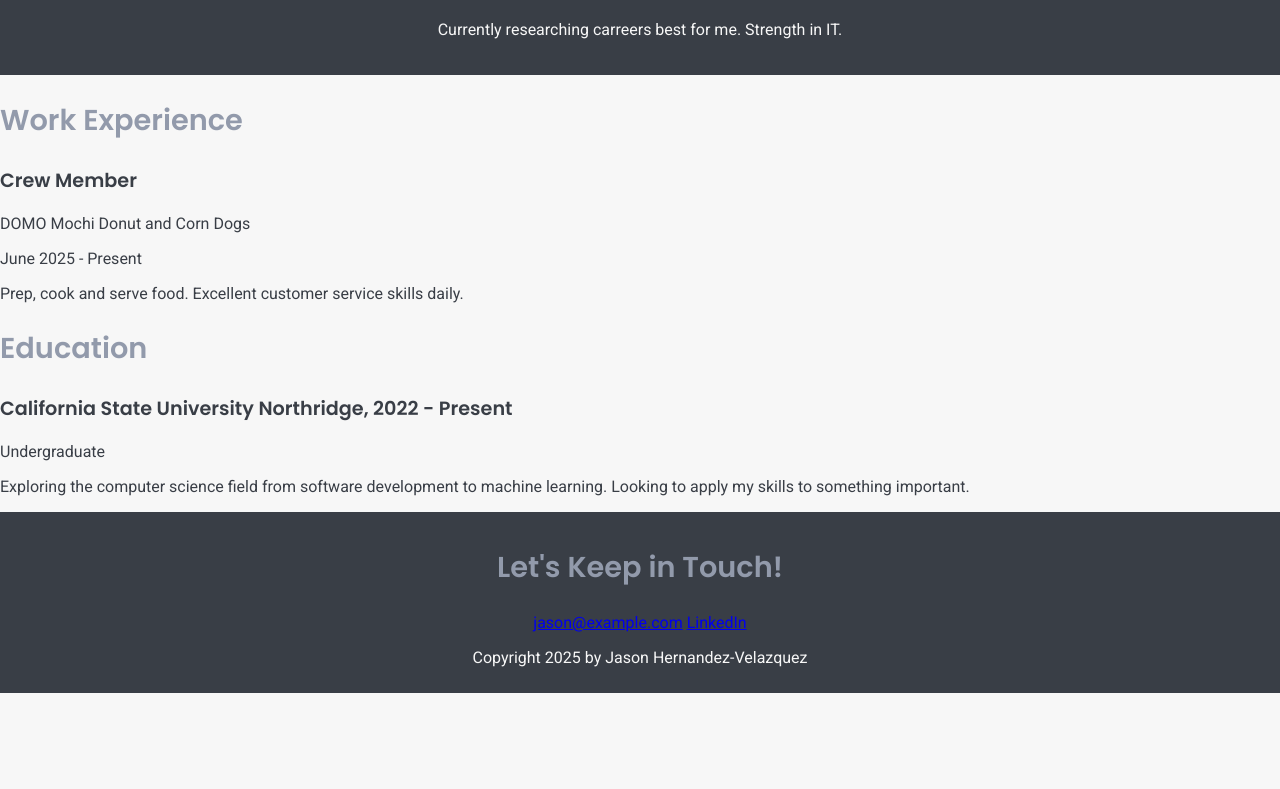
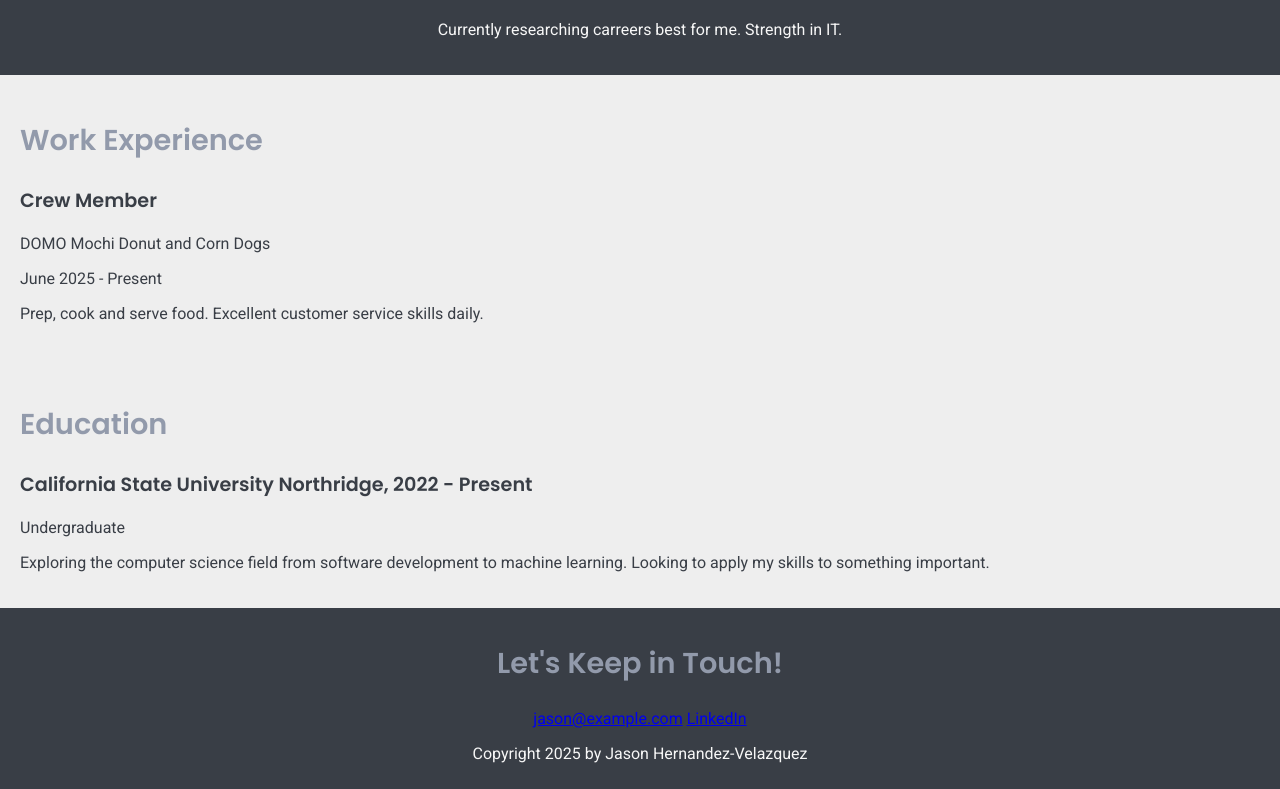
Before and after one commit to jhv007/comp484-hw7, a plain HTML site: page index.html in a window 1280 px wide. Shown: the part 584-1373 px from the top of the page. Before the commit the page ends 1277 px from the top, so only its background shows below. Drawn offline with Linux system fonts and the light colour scheme.

Commit message:
index finished i think

```diff
--- a/index.html
+++ b/index.html
@@ -18,33 +18,39 @@
     <header>
         <div class="content-wrap">
             <img src="your-picture.jpg" alt="Jason Hernandez-Velazquez">
+            <div class="column-wide">
                 <h1>Jason Hernandez-Velazquez</h1>
                 <h2>Undergraduate Computer Science Student</h2>
                 <p>Currently researching carreers best for me. Strength in IT.</p>
+            </div>
         </div>
     </header>
 
     <main>
         <!-- // Work Experience -->
-        <section>
+        <section class="work">
             <div class="content-wrap">
                 <h2>Work Experience</h2>
 
                 <!-- Job Details: copy this whole block to add more jobs -->
+                <div class="column-narrow">
                     <h3>Crew Member</h3>
                     <p>DOMO Mochi Donut and Corn Dogs</p>
                     <p>June 2025 - Present</p>
+                </div>
 
                 <!-- Add as many paragraphs as you need. -->
+                <div class="column-wide">
                     <p>Prep, cook and serve food. Excellent customer service skills daily.</p>
-
+                </div>
                 <!-- end of Job Details block. -->
             </div>
         </section>
 
 
         <!-- // Education -->
-        <section>
+        <section class="education">
+            <div class="content-wrap">
                 <h2>Education</h2>
 
                 <!-- School details: copy this whole block to add more schools. -->
@@ -52,23 +58,27 @@
                 <p>Undergraduate</p>
 
                 <!-- Add as many paragraphs as you need. -->
-            <p>Exploring the computer science field from software development to machine learning. Looking to apply my
+                <p>Exploring the computer science field from software development to machine learning. Looking to apply
+                    my
                     skills to something important.</p>
                 <!-- End of school details. -->
+            </div>
         </section>
     </main>
 
     <!-- // Footer & contact info -->
     <footer>
+        <div class="content-wrap">
             <h2>Let's Keep in Touch!</h2>
 
             <!-- Social media and contact links. Add or remove any networks. -->
-        <div>
+            <div class="contact-info">
                 <a href="mailto:jason@example.com">jason@example.com</a>
                 <a href="https://www.linkedin.com/in/jason-hernandez-velazquez/" target="_blank">LinkedIn</a>
             </div>
 
             <p>Copyright 2025 by Jason Hernandez-Velazquez</p>
+        </div>
     </footer>
 </body>
 
```
Lines whose indentation alone changed are shown as unchanged.
